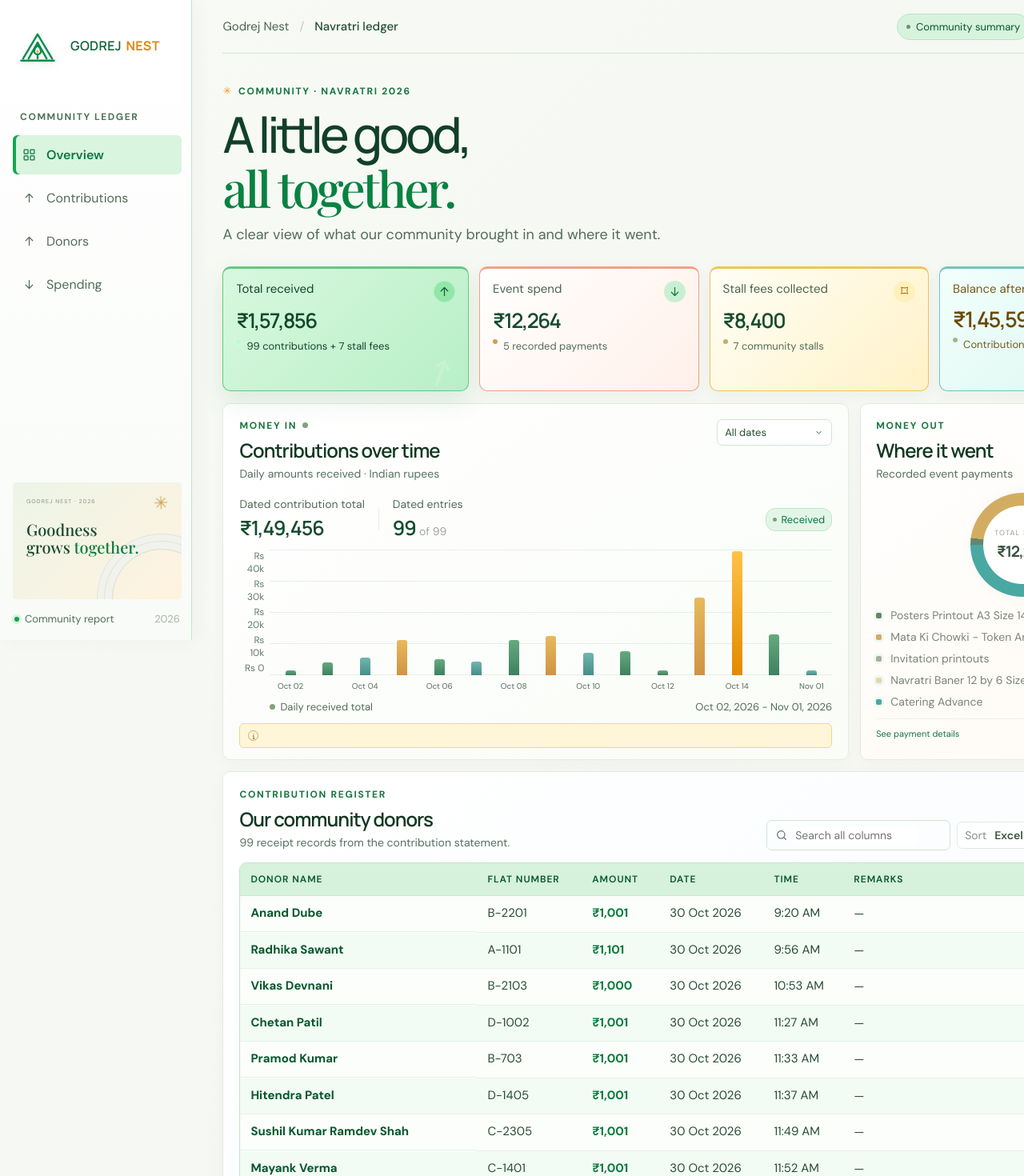
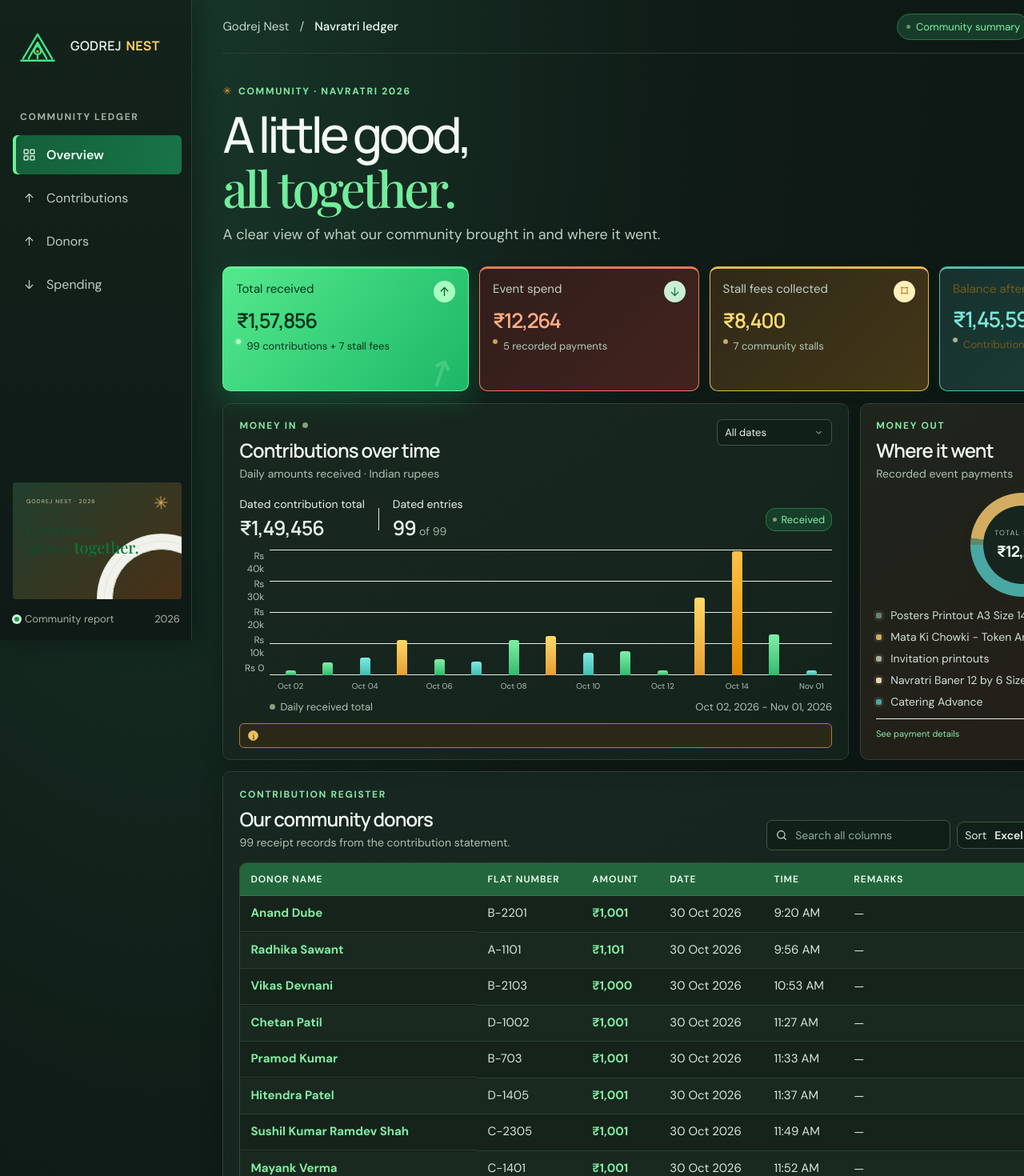
Before and after one commit to abhisheksawant52/Godrejnest, a React (Vite) app: page / in a window 1280 px wide. Shown: the top 1470 px of the page at 80% size. Built offline with nearby package versions, Linux system fonts and the light colour scheme; a web font is replaced by a local one.

Commit message:
Updating Data

```diff
--- a/src/styles.css
+++ b/src/styles.css
@@ -354,3 +354,28 @@
  .side-nav a{min-width:0;height:46px;padding:0 9px;gap:7px;font-size:12px;white-space:nowrap}
  .side-nav a svg{flex:0 0 16px}
 }
+/* Deep forest surfaces with vivid festival accents. */
+:root{--ink:#e8f2eb;--muted:#a4b7aa;--line:#2a4035;--green:#57e18b;--green-dark:#20b96a}
+html,body{background:#0e1714;color:#e7f1e9}
+body{background:radial-gradient(ellipse at 15% 0%,#18382b 0%,#101c17 42%,#0b1311 100%)}
+.sidebar{background:linear-gradient(180deg,#13221b,#0f1a16);border-right-color:#294336;box-shadow:6px 0 28px #0005}
+.sidebar-label,.sidebar-foot{color:#9db5a4}
+.sidebar>.brand .brand-mark{stroke:#47e185}
+.sidebar>.brand .brand-name{color:#e8f5ec}.sidebar>.brand .brand-name b{color:#ffd166}
+.side-nav a{color:#bdd0c2}.side-nav a.active{background:linear-gradient(100deg,#145f39,#187448);color:#effff3;box-shadow:inset 4px 0 #67f295}
+.side-nav a:hover{background:#213b2d;color:#fff}
+.navratri-art{background:linear-gradient(135deg,#203f2e,#493017);color:#e8ce88}.art-caption{color:#d1c59d}
+.topbar{border-color:#2a4035}.breadcrumb{color:#c6d9cc}.breadcrumb b{color:#f2fff5}.topbar-right{color:#d7e8dc}.privacy-chip{background:#163c29;color:#80efa5;border-color:#287649}.year-select{color:#e3f1e7}.round-avatar{background:#23533a;color:#b9ffce}
+.page-heading h1{color:#f4f9f5}.page-heading h1 em{color:#72ed9c}.page-heading p{color:#bdd0c2}.kicker,.panel-kicker{color:#85e8a5}.heading-aside{color:#bbcebF}.heading-aside b{color:#f7da83}
+.panel{background:#17251f;border-color:#2b4437;box-shadow:0 8px 28px #0003}.trend-panel{background:linear-gradient(145deg,#182820,#14221c)}.breakdown-panel{background:linear-gradient(145deg,#1e251d,#251d17)}.donors-panel{background:linear-gradient(145deg,#172721,#15221e)}.activity-panel{background:linear-gradient(145deg,#1d241f,#251c19)}.stalls-panel{background:linear-gradient(145deg,#25251c,#312818)}.balance-panel{background:linear-gradient(135deg,#153a2a,#1e4935)}
+.panel-head h2,.balance-panel h2{color:#eff8f1}.panel-head p,.balance-panel>p{color:#aec2b3}.panel:hover{border-color:#4a8860;box-shadow:0 15px 38px #0005}
+.stat-card{background:#192820;border-color:#354a3d;color:#edf6ef}.stat-head{color:#c0d2c4}.stat-value{color:#f1fff4}.stat-foot{color:#b6cabb}.stat-primary{background:linear-gradient(130deg,#54e98c,#1cb767);border-color:#65f29a;box-shadow:0 12px 32px #16c66b35}.stat-primary .stat-head,.stat-primary .stat-value,.stat-primary .stat-foot{color:#0c321e}.stat-primary .stat-icon{background:#a7ffbf;color:#07552d}
+.stat-card:nth-child(2){background:linear-gradient(135deg,#301e1b,#43231d);border-color:#ec7958}.stat-card:nth-child(2) .stat-value{color:#ffad86}.stat-card:nth-child(3){background:linear-gradient(135deg,#302918,#433718);border-color:#e5b94c}.stat-card:nth-child(3) .stat-value{color:#ffda70}.stat-card:nth-child(4){background:linear-gradient(135deg,#17312d,#1c403a);border-color:#50bdb0}.stat-card:nth-child(4) .stat-value{color:#79e6d8}
+.chart-label,.chart-summary strong{color:#e4f2e8}.chart-summary strong small{color:#9eb5a5}.chart-badge{background:#163e2a;color:#86f0a8;border-color:#2d7648}.select-pill,.sort-select,.table-search{background:#102019;border-color:#3a5846;color:#dbece0}.select-pill select,.sort-select select,.table-search input{color:#e6f3e9;background:transparent}.table-search input::placeholder{color:#91aa9a}.table-search:focus-within,.sort-select:focus-within{border-color:#65da8b;box-shadow:0 0 0 3px #35ad6330}
+.y-axis,.x-label,.chart-legend,.bar-value{color:#aec4b4}.grid-lines i{border-color:#2b4437}.bar{background:linear-gradient(180deg,#80efa5,#32bb70)}.bar-column:nth-child(3n) .bar{background:linear-gradient(180deg,#80e9df,#40bdb0)}.bar-column:nth-child(4n) .bar{background:linear-gradient(180deg,#ffd968,#e79f32)}.bar-column:hover .bar-value{color:#f5fff7}
+.donut-inner{background:#17251f}.donut-inner span{color:#a8bdad}.donut-inner b{color:#f3fff5}.spend-legend>div{color:#d1e0d5}.spend-legend b{color:#f4faf5}.spend-square{box-shadow:0 0 0 3px #ffffff12}.panel-link,.back-link{color:#8bedaa}
+.donor-table-scroll,.table-scroll{background:#111d17;border-color:#304a39}.donor-table th,.activity-panel th{background:#23663d;color:#effff2;border-color:#39764d}.donor-table td,.activity-panel td{background:#15231b;color:#d7e7db;border-color:#2a4033}.donor-table tbody tr:nth-child(even) td{background:#192920}.donor-table tbody tr:hover td,.activity-panel tbody tr:hover td{background:#203a2a}.donor-name-cell,.donor-amount{color:#82eca2!important}.donor-foot,.table-foot{color:#a9beaf;border-color:#304539}.amount-out{color:#ff9e7e!important}.empty-row{color:#c4d4c9!important}
+.stall-total-row strong{color:#ffe17a}.stall-total-row span,.stall-foot{color:#d4c6a0}.stall-foot b{color:#8ceb9f}.balance-panel h2 em{color:#ffdb76}.footer{border-color:#2b4236}.footer>span:nth-child(2),.footer-right{color:#a7b9ab}.footer .brand-name{color:#c9e3d1}.footer .brand-name b{color:#f5cd6d}
+.data-note{background:#2c2818;border-color:#a78333;color:#f2dfac}.note-mark{background:#ecc45b;color:#2d2714}.scroll-top{background:linear-gradient(135deg,#62ed93,#16a95e);color:#092b18;box-shadow:0 8px 24px #15aa5a55}
+.export-button{background:linear-gradient(135deg,#3cda7a,#159d54);color:#082c18}.export-button:hover{background:#6af19a;color:#062415}.sort-select,.export-button{border-radius:9px}
+@media(prefers-reduced-motion:reduce){*{scroll-behavior:auto!important}}
```
Also changed, not shown: 4 other files (tests, documents, lock files or other folders).
